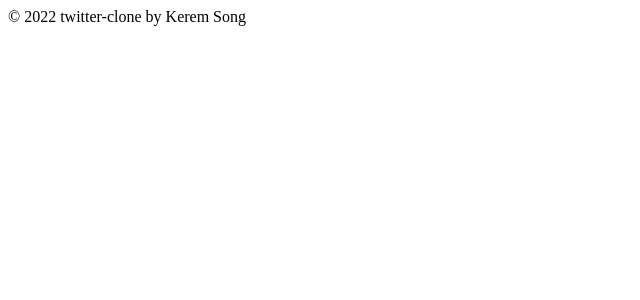
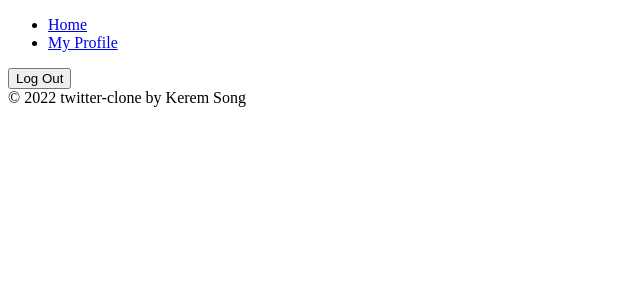
Before and after one commit to Kerem-Song/twitter-clone, a React (Create React App) app: page /profile in a window 1280 px wide. Shown: the top 300 px of the page, without its empty margins (0-640 px from the left). Built offline with nearby package versions, Linux system fonts and the light colour scheme; no server answers; sample sign-in values are in the browser's storage.

Commit message:
feat: log out and route for redirection

```diff
--- /dev/null
+++ b/src/components/Navigation.tsx
@@ -0,0 +1,19 @@
+import React from "react";
+import { Link } from "react-router-dom";
+
+export const Navigation = () => {
+  return (
+    <nav>
+      <ul>
+        <li>
+          <Link to="/">Home</Link>
+        </li>
+        <li>
+          <Link to="/profile">My Profile</Link>
+        </li>
+      </ul>
+    </nav>
+  );
+};
+
+export default Navigation;
--- a/src/components/Router.tsx
+++ b/src/components/Router.tsx
@@ -1,20 +1,31 @@
 import React from "react";
-import { BrowserRouter as Router, Route, Routes } from "react-router-dom";
+import {
+  BrowserRouter as Router,
+  Navigate,
+  Route,
+  Routes,
+} from "react-router-dom";
 import Auth from "../routes/Auth";
 import Home from "../routes/Home";
+import Navigation from "components/Navigation";
+import Profile from "routes/Profile";
 import { IsLoggedIn } from "../App";
 
 const AppRouter = ({ isLoggedIn }: IsLoggedIn) => {
   return (
     <Router>
+      {isLoggedIn && <Navigation />}
       <Routes>
         {isLoggedIn ? (
           <>
             <Route path="/" element={<Home />} />
+            <Route path="/profile" element={<Profile />} />
+            <Route path="*" element={<Navigate to="/" />} />
           </>
         ) : (
           <>
             <Route path="/" element={<Auth />} />
+            <Route path="*" element={<Navigate to="/" />} />
           </>
         )}
       </Routes>
--- a/src/routes/Profile.tsx
+++ b/src/routes/Profile.tsx
@@ -1,5 +1,26 @@
 import React from "react";
+import { authService } from "fb";
+import { signOut } from "firebase/auth";
+import { useNavigate } from "react-router-dom";
 
-const Profile = () => <span>Profile</span>;
+const Profile = () => {
+  const navigate = useNavigate();
+
+  const handleSignOut = () => {
+    signOut(authService)
+      .then(() => {
+        console.log("logout success");
+        navigate("/");
+      })
+      .catch((err) => {
+        console.log("log out failed: ", err);
+      });
+  };
+  return (
+    <>
+      <button onClick={handleSignOut}>Log Out</button>
+    </>
+  );
+};
 
 export default Profile;
```
